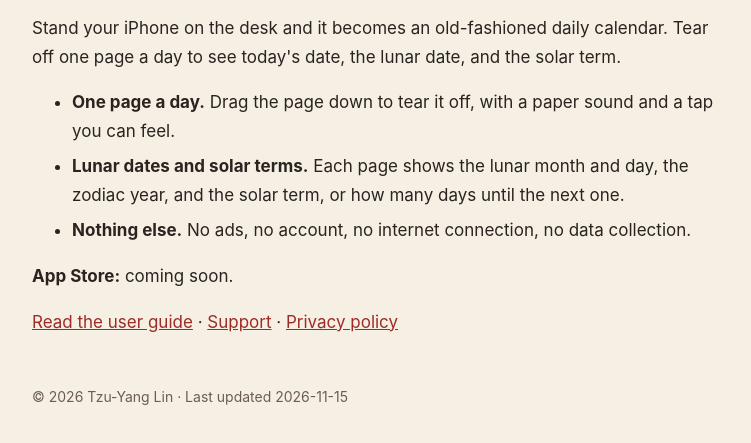
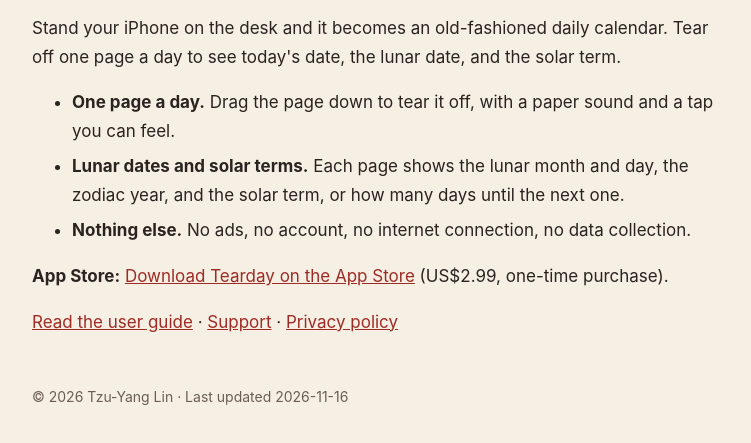
Before and after one commit to franky5440-afk/tearday-site, a plain HTML site: page index.html in a window 1280 px wide. Shown: the part 199-642 px from the top of the page, without its empty margins (264-1015 px from the left). Drawn offline with Linux system fonts and the light colour scheme.

Commit message:
Add App Store link (1.0 is live)
Co-Authored-By: Claude Opus 5.5 <noreply@anthropic.com>
Claude-Session: https://claude.ai/code/session_018hvtav4DLUnetg8EaDjXcQ

```diff
--- a/index.html
+++ b/index.html
@@ -18,9 +18,9 @@
 <li><strong>Lunar dates and solar terms.</strong> Each page shows the lunar month and day, the zodiac year, and the solar term, or how many days until the next one.</li>
 <li><strong>Nothing else.</strong> No ads, no account, no internet connection, no data collection.</li>
 </ul>
-<p><strong>App Store:</strong> coming soon.</p>
+<p><strong>App Store:</strong> <a href="https://apps.apple.com/app/id6835150913">Download Tearday on the App Store</a> (US$2.99, one-time purchase).</p>
 <p><a href="guide/">Read the user guide</a> · <a href="support/">Support</a> · <a href="privacy/">Privacy policy</a></p>
-<footer>© 2026 Tzu-Yang Lin · Last updated 2026-11-15</footer>
+<footer>© 2026 Tzu-Yang Lin · Last updated 2026-11-16</footer>
 </main>
 </body>
 </html>
```
Also changed, not shown: zh/index.html (+2 -2 lines), llms.txt.
